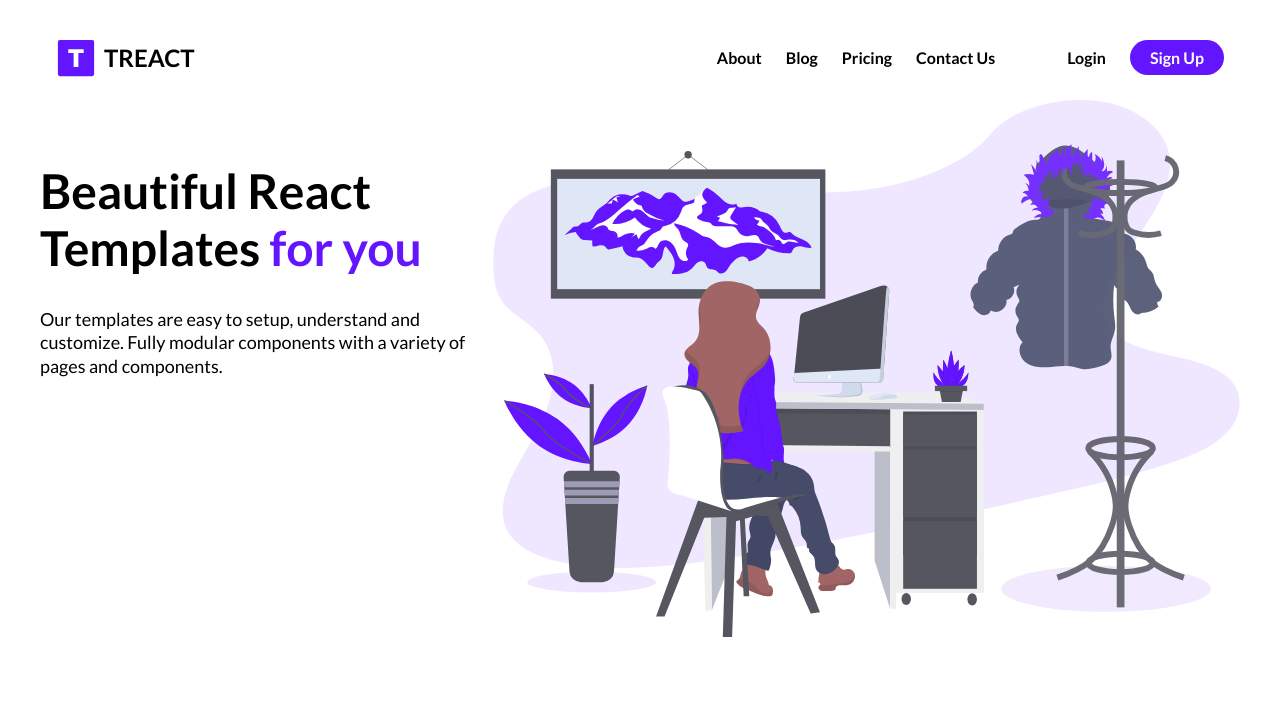
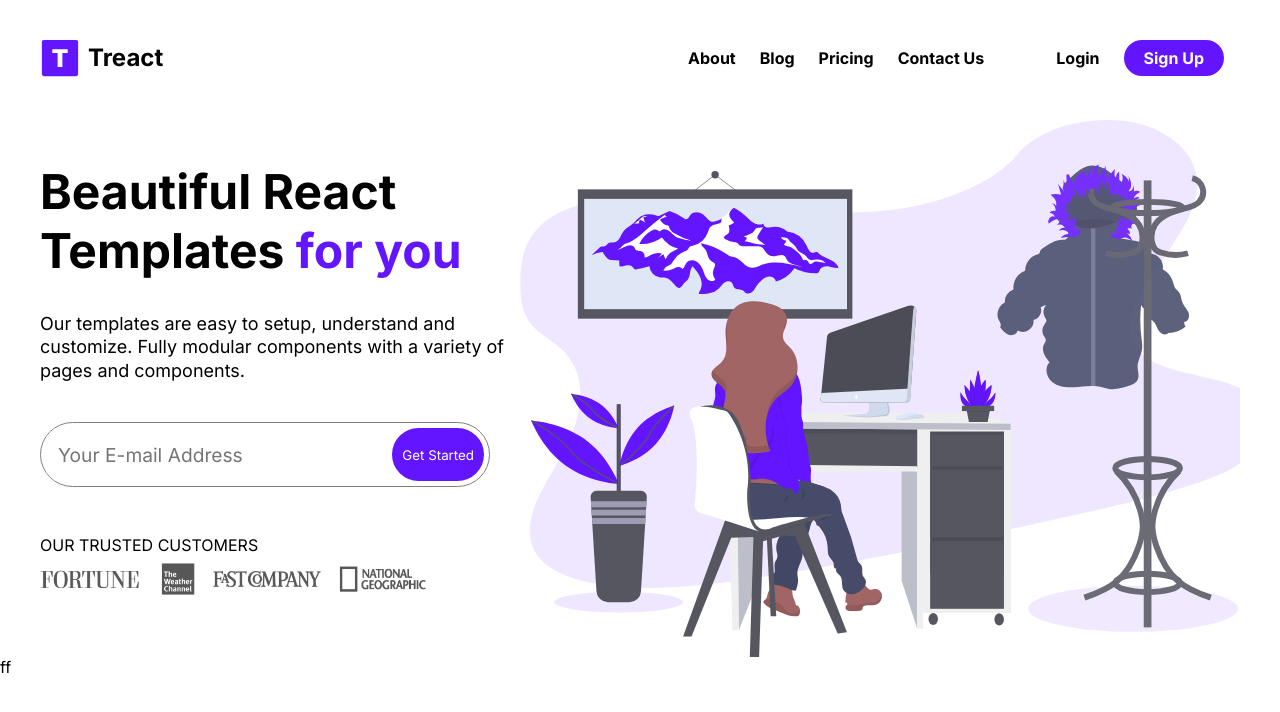
Before and after one commit to rhysc99/Building-template-no-tutorial, a plain HTML site: page FinalProject - CSS & HTML 1/index.html in a window 1280 px wide. Drawn offline with Linux system fonts and the light colour scheme.

Commit message:
Add files via upload

```diff
--- a/FinalProject - CSS & HTML 1/index.html
+++ b/FinalProject - CSS & HTML 1/index.html
@@ -10,6 +10,7 @@
 </head>
 
 <body>
+    <header>
     <section id="welcome">
         <div class="row">
             <nav>
@@ -20,7 +21,7 @@
                         </figure>
                     </a>
 
-                    <a href="https://www.google.com" target="_blank" class="logo__name">TREACT</a>
+                    <a href="https://www.google.com" target="_blank" class="logo__name">Treact</a>
 
                 </div>
                 <ul class="nav__links--list">
@@ -55,9 +56,7 @@
 
         </div>
         <div class="row">
-
-
-        <div class="flex flex-1">
+        <div class="flex  flex-1">
             <div class="landing__info row">
                 <div class="landing__title">
                     <h1>Beautiful React Templates<span class="purple"> for you</span></h1>
@@ -67,8 +66,24 @@
                     Fully modular components with a variety of pages and components.
                 </div>
 
+                <div class="email__wrapper">
+
+                    <input type="email" class="email__textbox" placeholder="Your E-mail Address">
+                    <button type="submit" class="email__btn nav__link--anchor-contact">Get Started</button>
+                </div>
+
+                <div class="trusted__customers--wrapper">
+                    <div class="trusted_text">
+                        <p>OUR TRUSTED CUSTOMERS</p>
+                    </div>
+                    <figure class="customers__logo--wrapper">
+                        <img src="./assets/landing-logos.png" class="customers__logo"alt="">
+                    </figure>
+                </div>
+
+
             </div>
-            <div class="landing__img">
+            <div class="landing__img-right">
                 <figure class="landing--img-wrapper">
                     <img src="./assets/landing-img.svg" class="landing__img"alt="">
                 </figure>
@@ -76,25 +91,12 @@
 
         </div>
     </div>
-        <!-- <div class="landing__inputs">
-            <div class="row__landing-left">
-                <h1 class="landing__title">
-                    Beautiful React Templates<span class="purple"> for you</span>
-                </h1>
-                <p class="landing__subtitle">
-                    Our templates are easy to setup, understand and customize.
-                    Fully modular components with a variety of pages and components.
-                </p>
-            </div> -->
-
-        <!-- </div>
-        <div class="row row__landing-right">
-            <figure class="landing--img-wrapper">
-                <img src="./assets/landing-img.svg" class="landing__img"alt="">
-            </figure>
-        </div> -->
 
 
+    </section>
+</header>
+    <section id="2">
+        <p>ff</p>
     </section>
 </body>
 
--- a/FinalProject - CSS & HTML 1/styles.css
+++ b/FinalProject - CSS & HTML 1/styles.css
@@ -1,7 +1,6 @@
-@import url("https://fonts.googleapis.com/css2?family=Lato:wght@400;700&family=Roboto:wght@300;400;500;700&display=swap");
-
+@import url('https://fonts.googleapis.com/css2?family=Inter:wght@100;400;500;700&display=swap');
 * {
-  font-family: "Lato", sans-serif;
+   font-family: 'Inter', sans-serif;
   /* Do these 3 everytime you make a new website*/
   padding: 0;
   margin: 0;
@@ -38,7 +37,7 @@ html{
     display: flex;
     justify-content: flex-start;
     align-items: center;
-    padding: 25px 16px;
+
   }
 
  .logo__img{
@@ -104,12 +103,28 @@ html{
 }
 
 .flex-1{
-    flex: 1;
+    margin-top: 50px;
+    width: 100%;
+    max-width: 1200px;
+    margin: 0 auto;
 }
 
 #landing{
   display: flex;
-  flex-direction: row;
+}
+.landing__info{
+  display: flex;
+  flex-direction: column;
+  max-width: 40%;
+
+}
+
+.landing__img-right
+{
+  max-width: 60%;
+  margin-top: 20px;
+  margin-right: 0;
+  overflow: hidden;
 }
 
 
@@ -127,14 +142,6 @@ html{
   margin-bottom: 40px;
   }
 
-  .landing__img{
-  }
-
- .landing--img-wrapper{
-
-
-
-  }
 
   .landing--img-wrapper{
     max-width: 100%;
@@ -146,3 +153,56 @@ html{
     width: 747px;
     height: 537px
   }
+
+  .email__wrapper{
+
+    width: 450px;
+    height: 65;
+    display: flex;
+    justify-content: space-between;
+    border: 1px solid grey;
+    padding: 5px;
+    border-radius: 60px;
+    overflow: hidden;
+
+
+  }
+
+  .email__textbox{
+
+    padding-left: 12px;
+    font-size: larger;
+
+    border: none;
+    outline: none;
+
+  }
+
+  .email__btn{
+
+    padding: 10px;
+    border: none;
+    border-radius: 60px;
+  }
+
+  .trusted__customers--wrapper
+  {
+    margin-top: 48px;
+    max-width: 100%;
+
+  }
+
+  .customers__logo{
+    max-width: 100%;
+    max-height: 100%;
+    filter: grayscale(2);
+  }
+
+  .customers__logo--wrapper{
+    width: 515px;
+    height: 32px;
+  }
+
+  .trusted_text{
+    margin-bottom: 8px;
+  }
```
Also changed, not shown: FinalProject - CSS & HTML 1/assets/landing-logos.png (added).
